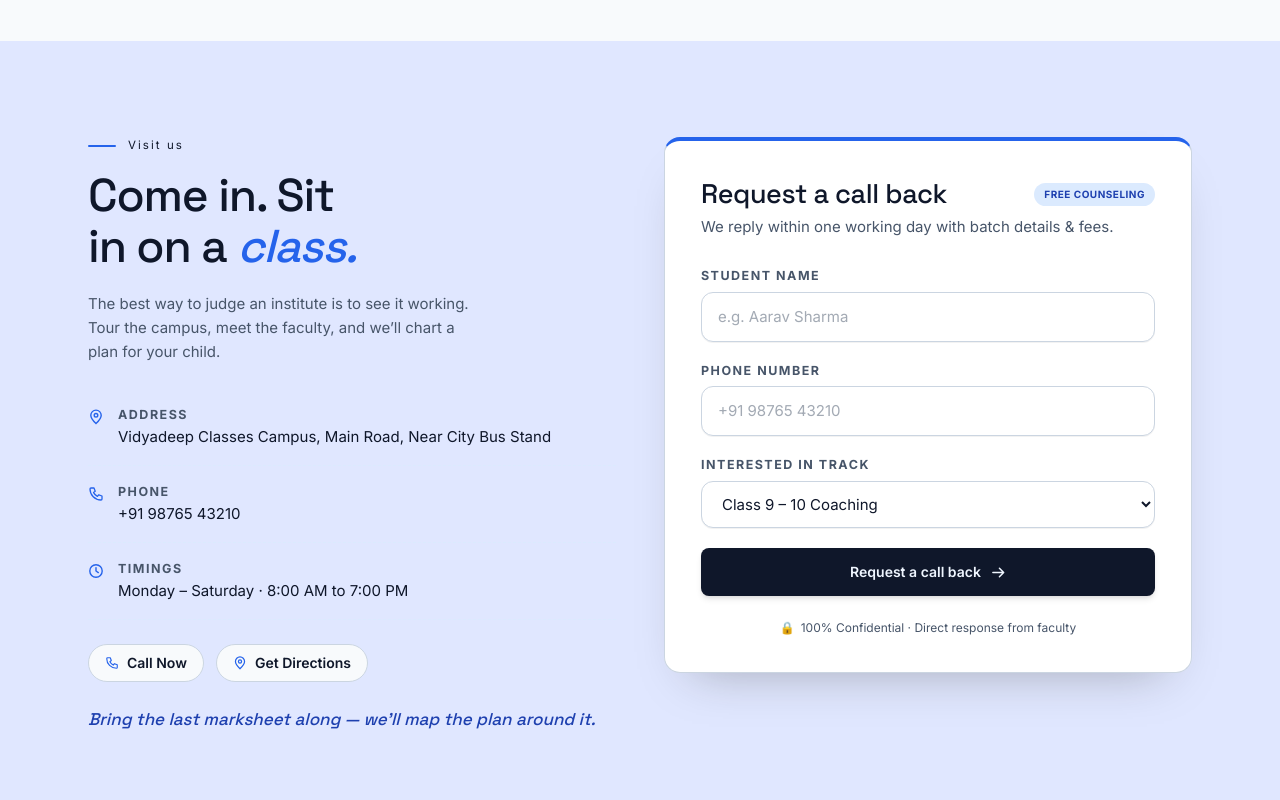
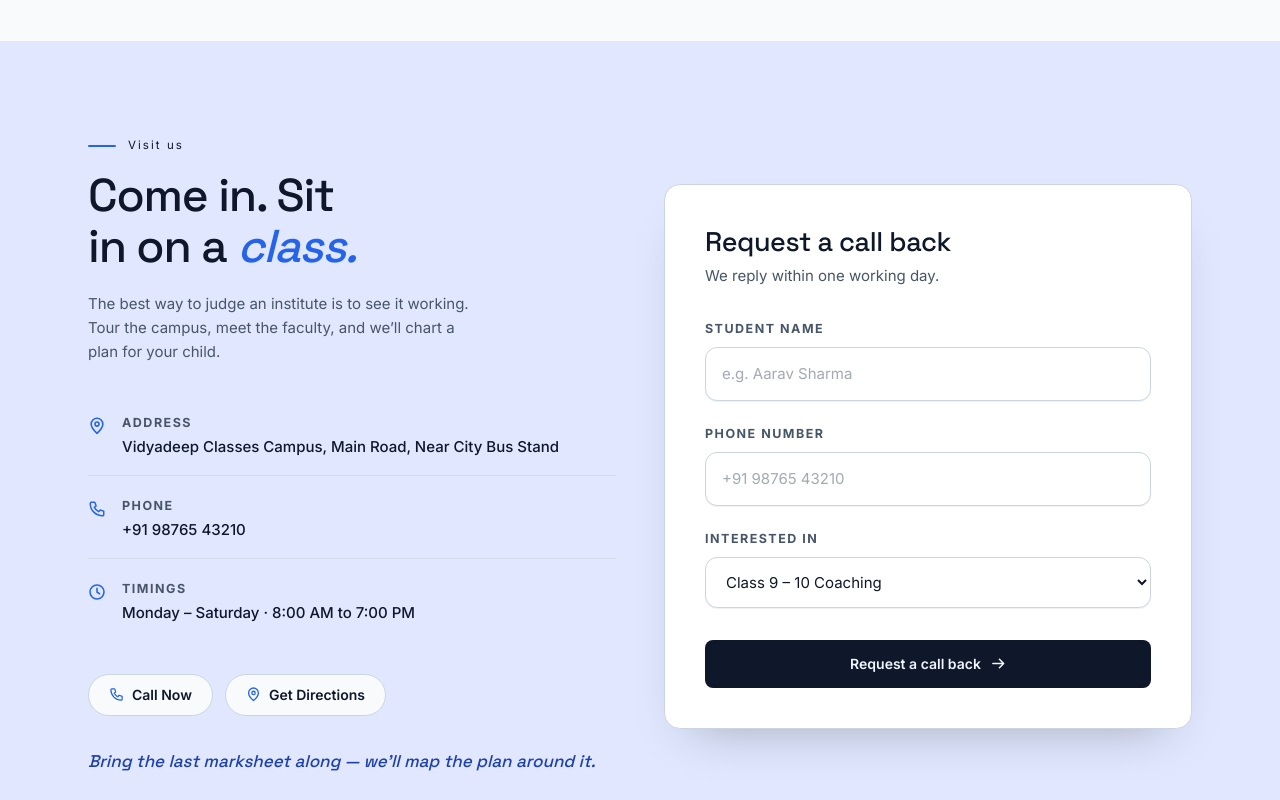
Before and after one commit to HaroonSaifi17/vidyadeep-classes, a React (Vite) app: page / in a window 1280 px wide. Shown: the part 7180-7980 px from the top of the page. Built offline with nearby package versions, Linux system fonts and the light colour scheme.

Commit message:
style: restore original form layout with perfected spacing and padding

```diff
--- a/src/components/sections/VisitSection.tsx
+++ b/src/components/sections/VisitSection.tsx
@@ -19,18 +19,18 @@
 ];
 
 const inputClass =
-  "w-full rounded-xl border border-line bg-paper-2 px-4 py-3 text-body text-ink transition-all placeholder:text-ink-2/50 focus:border-saffron focus:bg-white focus:outline-none focus:ring-4 focus:ring-saffron/15 shadow-2xs";
+  "w-full rounded-xl border border-line bg-paper-2 px-4 py-3.5 text-body text-ink transition-all placeholder:text-ink-2/50 focus:border-saffron focus:bg-white focus:outline-none focus:ring-4 focus:ring-saffron/15 shadow-2xs";
 
 function DetailRow({ title, value, icon: Icon }: (typeof DETAILS)[number]) {
   return (
-    <div className="flex items-start gap-3.5 border-b border-dashed border-saffron-soft py-4 text-body">
-      <Icon size={16} className="mt-1 shrink-0 text-saffron" />
-      <p>
+    <div className="flex items-start gap-4 border-b border-line/60 py-4 text-body last:border-b-0">
+      <Icon size={18} className="mt-1 shrink-0 text-saffron" />
+      <div>
         <span className="block text-fine font-bold uppercase tracking-label text-ink-2">
           {title}
         </span>
-        {value}
-      </p>
+        <span className="mt-0.5 block text-ink font-medium leading-relaxed">{value}</span>
+      </div>
     </div>
   );
 }
@@ -45,7 +45,7 @@
   children: ReactNode;
 }) {
   return (
-    <div className="space-y-1.5">
+    <div className="space-y-2">
       <label
         htmlFor={id}
         className="block text-fine font-bold uppercase tracking-label text-ink-2"
@@ -60,17 +60,17 @@
 function SuccessPanel({ name, course }: { name: string; course: string }) {
   return (
     <div
-      className="rounded-2xl border border-line border-t-4 border-t-saffron bg-white p-8 text-center shadow-form"
+      className="rounded-2xl border border-line bg-white p-8 sm:p-10 text-center shadow-form"
       role="status"
     >
       <div className="mx-auto mb-5 grid h-14 w-14 animate-pop place-items-center rounded-full bg-saffron-soft text-saffron-ink">
         <CheckIcon size={24} />
       </div>
       <h3 className="font-display text-h2">Thank you, {name.split(" ")[0]}!</h3>
-      <p className="mt-2 text-body leading-relaxed text-ink-2">
+      <p className="mt-3 text-body leading-relaxed text-ink-2">
         We’ve noted your interest in <strong>{course}</strong>.
         <br />
-        Our academic coordinator will call you within one working day.
+        Our team will call you within one working day.
       </p>
     </div>
   );
@@ -99,7 +99,8 @@
 
   return (
     <section id="visit" className="scroll-mt-24 bg-blush py-16 sm:py-24">
-      <Container className="grid gap-12 lg:grid-cols-2">
+      <Container className="grid gap-12 lg:grid-cols-2 lg:items-center">
+        {/* Left Column */}
         <Reveal>
           <SectionHeader
             kicker="Visit us"
@@ -112,55 +113,52 @@
             }
             lead="The best way to judge an institute is to see it working. Tour the campus, meet the faculty, and we’ll chart a plan for your child."
           />
-          <div className="mt-6">
+
+          <div className="mt-8 space-y-1">
             {DETAILS.map((detail) => (
               <DetailRow key={detail.title} {...detail} />
             ))}
           </div>
 
-          <div className="mt-6 flex flex-wrap gap-3">
+          <div className="mt-8 flex flex-wrap gap-3">
             <a
-              href="tel:+919876543210"
-              className="inline-flex items-center gap-2 rounded-full border border-line bg-paper px-4 py-2 text-sm font-semibold text-ink transition-all hover:border-saffron hover:bg-saffron-soft hover:shadow-xs"
+              href={`tel:${CONTACT.phone.replace(/[^0-9+]/g, "")}`}
+              className="inline-flex items-center gap-2 rounded-full border border-line bg-paper px-5 py-2.5 text-sm font-semibold text-ink transition-all hover:border-saffron hover:bg-saffron-soft hover:shadow-xs"
             >
-              <PhoneIcon size={14} className="text-saffron" />
+              <PhoneIcon size={15} className="text-saffron" />
               Call Now
             </a>
             <a
               href="https://maps.google.com/?q=Vidyadeep+Classes+Main+Road"
               target="_blank"
               rel="noreferrer"
-              className="inline-flex items-center gap-2 rounded-full border border-line bg-paper px-4 py-2 text-sm font-semibold text-ink transition-all hover:border-saffron hover:bg-saffron-soft hover:shadow-xs"
+              className="inline-flex items-center gap-2 rounded-full border border-line bg-paper px-5 py-2.5 text-sm font-semibold text-ink transition-all hover:border-saffron hover:bg-saffron-soft hover:shadow-xs"
             >
-              <PinIcon size={14} className="text-saffron" />
+              <PinIcon size={15} className="text-saffron" />
               Get Directions
             </a>
           </div>
 
-          <p className="mt-6 font-display text-lead italic text-saffron-ink">
+          <p className="mt-8 font-display text-lead italic text-saffron-ink">
             Bring the last marksheet along — we’ll map the plan around it.
           </p>
         </Reveal>
 
+        {/* Right Form Column (Clean original form with perfected spacing) */}
         <Reveal delay={0.1}>
           {submitted ? (
             <SuccessPanel name={form.name} course={form.course} />
           ) : (
             <form
               onSubmit={handleSubmit}
-              className="rounded-2xl border border-line border-t-4 border-t-saffron bg-white p-7 shadow-form sm:p-9 transition-all hover:shadow-xl"
+              className="rounded-2xl border border-line bg-white p-8 sm:p-10 shadow-form"
             >
-              <div className="flex items-center justify-between gap-2">
-                <h3 className="font-display text-h3">Request a call back</h3>
-                <span className="rounded-full bg-saffron-soft px-2.5 py-1 text-[10px] font-bold text-saffron-ink uppercase tracking-wider">
-                  Free Counseling
-                </span>
-              </div>
-              <p className="mt-1 text-body text-ink-2">
-                We reply within one working day with batch details & fees.
+              <h3 className="font-display text-h3 text-ink">Request a call back</h3>
+              <p className="mt-1.5 text-body text-ink-2">
+                We reply within one working day.
               </p>
 
-              <div className="mt-7 space-y-5">
+              <div className="mt-8 space-y-6">
                 <Field id="visit-name" label="Student name">
                   <input
                     id="visit-name"
@@ -192,7 +190,7 @@
                   />
                 </Field>
 
-                <Field id="visit-course" label="Interested in track">
+                <Field id="visit-course" label="Interested in">
                   <select
                     id="visit-course"
                     value={form.course}
@@ -207,19 +205,16 @@
                   </select>
                 </Field>
 
+                <div className="pt-2">
                   <Button
                     type="submit"
                     disabled={isSubmitting}
-                  className="w-full justify-center disabled:opacity-60 shadow-md transition-all hover:shadow-lg"
+                    className="w-full justify-center disabled:opacity-60 py-3.5"
                   >
                     {isSubmitting ? "Submitting..." : "Request a call back"}
                     <ArrowIcon className="transition-transform duration-300 group-hover:translate-x-1" />
                   </Button>
-
-                <p className="text-center text-xs text-ink-2 flex items-center justify-center gap-1.5 pt-1">
-                  <span>🔒</span>
-                  <span>100% Confidential · Direct response from faculty</span>
-                </p>
+                </div>
               </div>
             </form>
           )}
```
Lines whose indentation alone changed are shown as unchanged.
